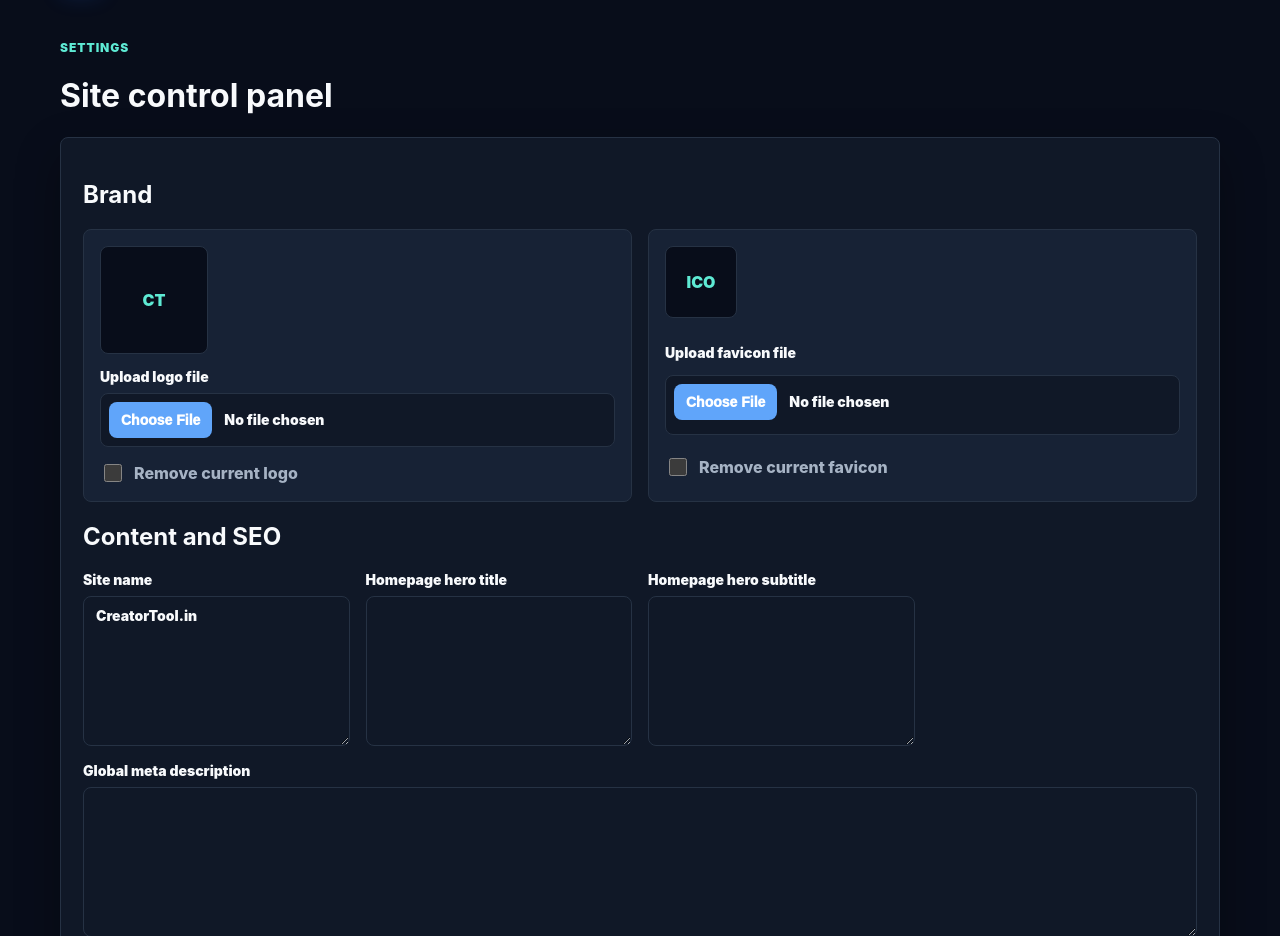
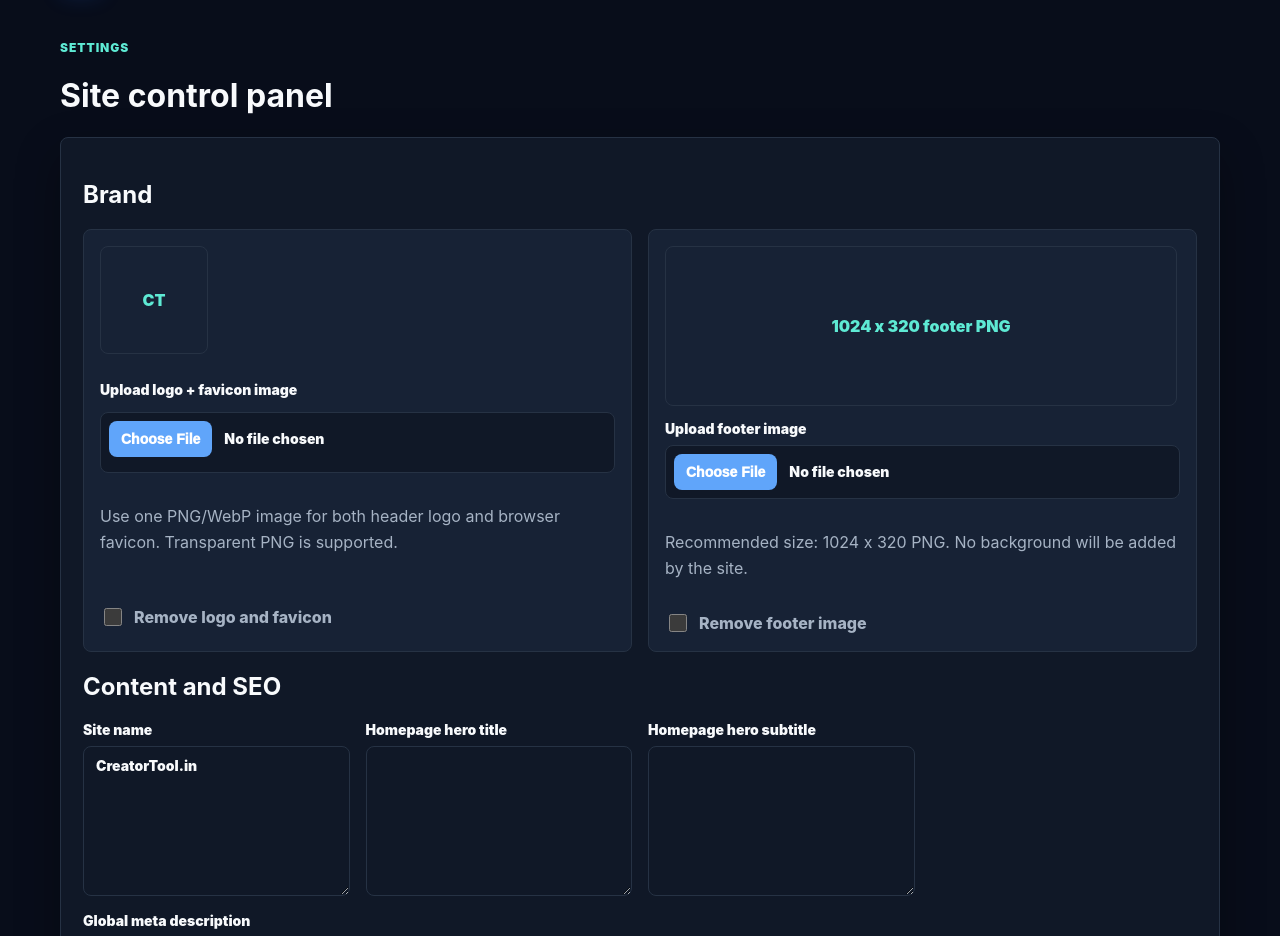
Before and after one commit to kevin20072003/creatortool, a PHP site: page /admin/settings.php in a window 1280 px wide. Shown: the part 69-1005 px from the top of the page. Run offline with PHP 8.4, Linux system fonts and the light colour scheme; the visitor is signed in with stand-in values (Sample User, id 1); tables that the repository leaves empty or names only in its code hold one stand-in row (values such as "Sample post"); some libraries are stand-ins or nearby versions.

Commit message:
Add separate footer image branding control

```diff
--- a/php-mysql-version/admin/settings.php
+++ b/php-mysql-version/admin/settings.php
@@ -29,14 +29,18 @@ if ($_SERVER['REQUEST_METHOD'] === 'POST') {
     }
     if (!empty($_POST['remove_logo'])) {
         q('INSERT INTO settings (name, value) VALUES ("site_logo", "") ON DUPLICATE KEY UPDATE value = VALUES(value)');
-    }
-    if (!empty($_POST['remove_favicon'])) {
         q('INSERT INTO settings (name, value) VALUES ("site_favicon", "") ON DUPLICATE KEY UPDATE value = VALUES(value)');
     }
+    if (!empty($_POST['remove_footer_image'])) {
+        q('INSERT INTO settings (name, value) VALUES ("footer_image", "") ON DUPLICATE KEY UPDATE value = VALUES(value)');
+    }
     $logo = upload_admin_image('site_logo_file');
-    if ($logo) q('INSERT INTO settings (name, value) VALUES ("site_logo", ?) ON DUPLICATE KEY UPDATE value = VALUES(value)', [$logo]);
-    $favicon = upload_admin_image('site_favicon_file');
-    if ($favicon) q('INSERT INTO settings (name, value) VALUES ("site_favicon", ?) ON DUPLICATE KEY UPDATE value = VALUES(value)', [$favicon]);
+    if ($logo) {
+        q('INSERT INTO settings (name, value) VALUES ("site_logo", ?) ON DUPLICATE KEY UPDATE value = VALUES(value)', [$logo]);
+        q('INSERT INTO settings (name, value) VALUES ("site_favicon", ?) ON DUPLICATE KEY UPDATE value = VALUES(value)', [$logo]);
+    }
+    $footerImage = upload_admin_image('footer_image_file');
+    if ($footerImage) q('INSERT INTO settings (name, value) VALUES ("footer_image", ?) ON DUPLICATE KEY UPDATE value = VALUES(value)', [$footerImage]);
     $slotEnabled = $_POST['ad_enabled'] ?? [];
     foreach ($_POST['ads'] ?? [] as $name => $code) {
         q('INSERT INTO ad_slots (name, code, enabled) VALUES (?, ?, ?) ON DUPLICATE KEY UPDATE code = VALUES(code), enabled = VALUES(enabled)', [$name, trim($code), isset($slotEnabled[$name]) ? 1 : 0]);
@@ -46,7 +50,7 @@ if ($_SERVER['REQUEST_METHOD'] === 'POST') {
 
 $ads = q('SELECT * FROM ad_slots ORDER BY name')->fetchAll();
 $currentLogo = setting('site_logo');
-$currentFavicon = setting('site_favicon');
+$currentFooterImage = setting('footer_image');
 ?>
 <main class="container section">
   <p class="eyebrow">Settings</p>
@@ -56,14 +60,16 @@ $currentFavicon = setting('site_favicon');
     <h2>Brand</h2>
     <div class="grid-auto brand-upload-grid">
       <div class="upload-card">
-        <div class="upload-preview"><?php if ($currentLogo): ?><img src="<?= e($currentLogo) ?>" alt="Current logo"><?php else: ?><span>CT</span><?php endif; ?></div>
-        <label class="label">Upload logo file<input class="input file-input" type="file" name="site_logo_file" accept="image/*"></label>
-        <label class="check-row"><input type="checkbox" name="remove_logo"> Remove current logo</label>
+        <div class="upload-preview transparent"><?php if ($currentLogo): ?><img src="<?= e($currentLogo) ?>" alt="Current logo and favicon"><?php else: ?><span>CT</span><?php endif; ?></div>
+        <label class="label">Upload logo + favicon image<input class="input file-input" type="file" name="site_logo_file" accept="image/png,image/webp,image/jpeg,image/gif,image/x-icon"></label>
+        <p class="muted">Use one PNG/WebP image for both header logo and browser favicon. Transparent PNG is supported.</p>
+        <label class="check-row"><input type="checkbox" name="remove_logo"> Remove logo and favicon</label>
       </div>
       <div class="upload-card">
-        <div class="upload-preview small"><?php if ($currentFavicon): ?><img src="<?= e($currentFavicon) ?>" alt="Current favicon"><?php else: ?><span>ICO</span><?php endif; ?></div>
-        <label class="label">Upload favicon file<input class="input file-input" type="file" name="site_favicon_file" accept="image/*,.ico"></label>
-        <label class="check-row"><input type="checkbox" name="remove_favicon"> Remove current favicon</label>
+        <div class="upload-preview footer-preview"><?php if ($currentFooterImage): ?><img src="<?= e($currentFooterImage) ?>" alt="Current footer image"><?php else: ?><span>1024 x 320 footer PNG</span><?php endif; ?></div>
+        <label class="label">Upload footer image<input class="input file-input" type="file" name="footer_image_file" accept="image/png,image/webp,image/jpeg"></label>
+        <p class="muted">Recommended size: 1024 x 320 PNG. No background will be added by the site.</p>
+        <label class="check-row"><input type="checkbox" name="remove_footer_image"> Remove footer image</label>
       </div>
     </div>
 
--- a/php-mysql-version/assets/css/style.css
+++ b/php-mysql-version/assets/css/style.css
@@ -21,7 +21,8 @@ img{max-width:100%;display:block}
 .site-header{position:sticky;top:0;z-index:30;border-bottom:1px solid var(--border);background:rgba(11,16,32,.86);backdrop-filter:blur(16px)}
 .nav{min-height:68px;display:flex;align-items:center;justify-content:space-between;gap:18px}
 .brand{display:flex;align-items:center;gap:10px;font-size:17px;font-weight:950;letter-spacing:0}
-.brand span,.brand img,.icon{display:grid;place-items:center;width:42px;height:42px;border-radius:8px;background:linear-gradient(135deg,var(--primary),var(--primary-2));color:#fff;font-weight:950;box-shadow:0 10px 22px rgba(37,99,235,.2);object-fit:cover}
+.brand span,.icon{display:grid;place-items:center;width:42px;height:42px;border-radius:8px;background:linear-gradient(135deg,var(--primary),var(--primary-2));color:#fff;font-weight:950;box-shadow:0 10px 22px rgba(37,99,235,.2)}
+.brand img{width:42px;height:42px;border-radius:8px;object-fit:contain;background:transparent!important;box-shadow:none!important}
 .nav-links{display:flex;align-items:center;gap:18px;color:var(--muted);font-size:14px;font-weight:850}
 .nav-links a:hover{color:var(--fg)}
 .notice-bar{border-bottom:1px solid var(--border);background:rgba(96,165,250,.12);color:var(--fg);padding:10px 16px;text-align:center;font-weight:850}
@@ -89,6 +90,8 @@ summary{cursor:pointer;font-weight:950}
 .prose h1,.prose h2,.prose h3{line-height:1.2}
 .footer{margin-top:44px;border-top:1px solid var(--border);background:var(--surface);padding:36px 0}
 .footer-grid{display:grid;grid-template-columns:1.4fr 1fr 1fr 1fr;gap:24px}
+.footer-image-link{display:block;margin:0 0 14px!important}
+.footer-image{width:min(100%,1024px);aspect-ratio:1024/320;max-height:160px;object-fit:contain;background:transparent!important;border-radius:0}
 .footer h3{margin-top:0}
 .footer a{display:block;margin:9px 0;color:var(--muted)}
 .footer a:hover{color:var(--fg)}
@@ -105,8 +108,11 @@ summary{cursor:pointer;font-weight:950}
 .brand-upload-grid{align-items:stretch}
 .upload-card{border:1px solid var(--border);border-radius:8px;background:var(--surface-2);padding:16px;display:grid;gap:14px}
 .upload-preview{width:108px;height:108px;border:1px solid var(--border);border-radius:8px;background:var(--bg);display:grid;place-items:center;overflow:hidden;color:var(--accent);font-weight:950}
+.upload-preview.transparent{background:transparent}
 .upload-preview.small{width:72px;height:72px}
+.upload-preview.footer-preview{width:100%;max-width:512px;aspect-ratio:1024/320;height:auto;background:transparent}
 .upload-preview img{width:100%;height:100%;object-fit:cover}
+.upload-preview.transparent img,.upload-preview.footer-preview img{object-fit:contain;background:transparent}
 .check-row{display:flex;align-items:center;gap:9px;color:var(--muted);font-weight:850}
 .toggle-card,.ad-admin-card{border:1px solid var(--border);border-radius:8px;background:var(--surface-2);padding:14px;display:flex;gap:12px;align-items:flex-start}
 .toggle-card input,.check-row input{width:18px;height:18px;accent-color:var(--primary)}
@@ -131,6 +137,7 @@ summary{cursor:pointer;font-weight:950}
   .nav{min-height:62px}
   .brand{font-size:15px;min-width:0}
   .brand span,.brand img{width:36px;height:36px}
+  .footer-image{max-height:100px}
   .mini-grid{grid-template-columns:1fr}
   .h1{font-size:42px}
   .lead{font-size:16px}
--- a/php-mysql-version/install.php
+++ b/php-mysql-version/install.php
@@ -216,6 +216,7 @@ foreach ([
     'footer_text' => 'Free creator tools for YouTubers, editors, videographers, and streamers.',
     'site_logo' => '',
     'site_favicon' => '',
+    'footer_image' => '',
     'youtube_url' => '',
     'instagram_url' => '',
     'x_url' => '',
--- a/php-mysql-version/update-admin-features.php
+++ b/php-mysql-version/update-admin-features.php
@@ -28,6 +28,7 @@ try {
         'footer_text' => 'Free creator tools for YouTubers, editors, videographers, and streamers.',
         'site_logo' => '',
         'site_favicon' => '',
+        'footer_image' => '',
         'youtube_url' => '',
         'instagram_url' => '',
         'x_url' => '',
```
Also changed, not shown: php-mysql-version/includes/layout.php (+6 -1 lines).
